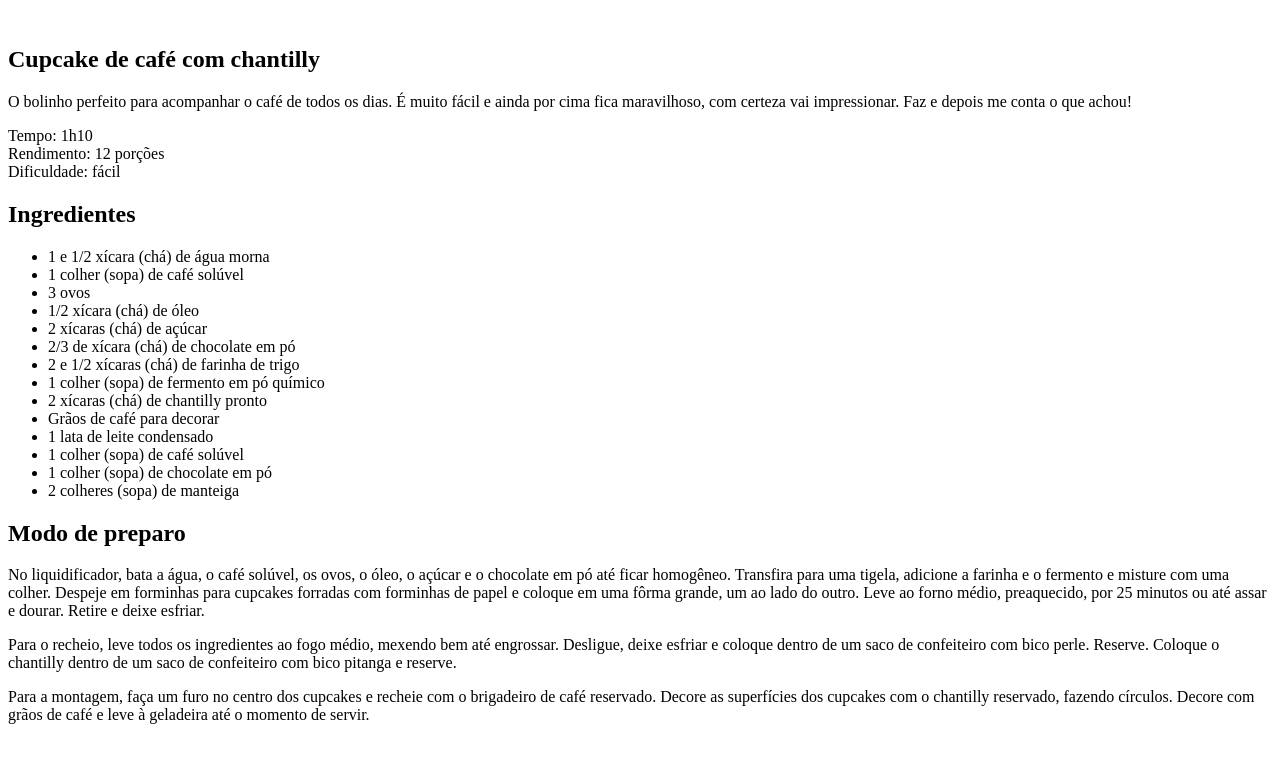
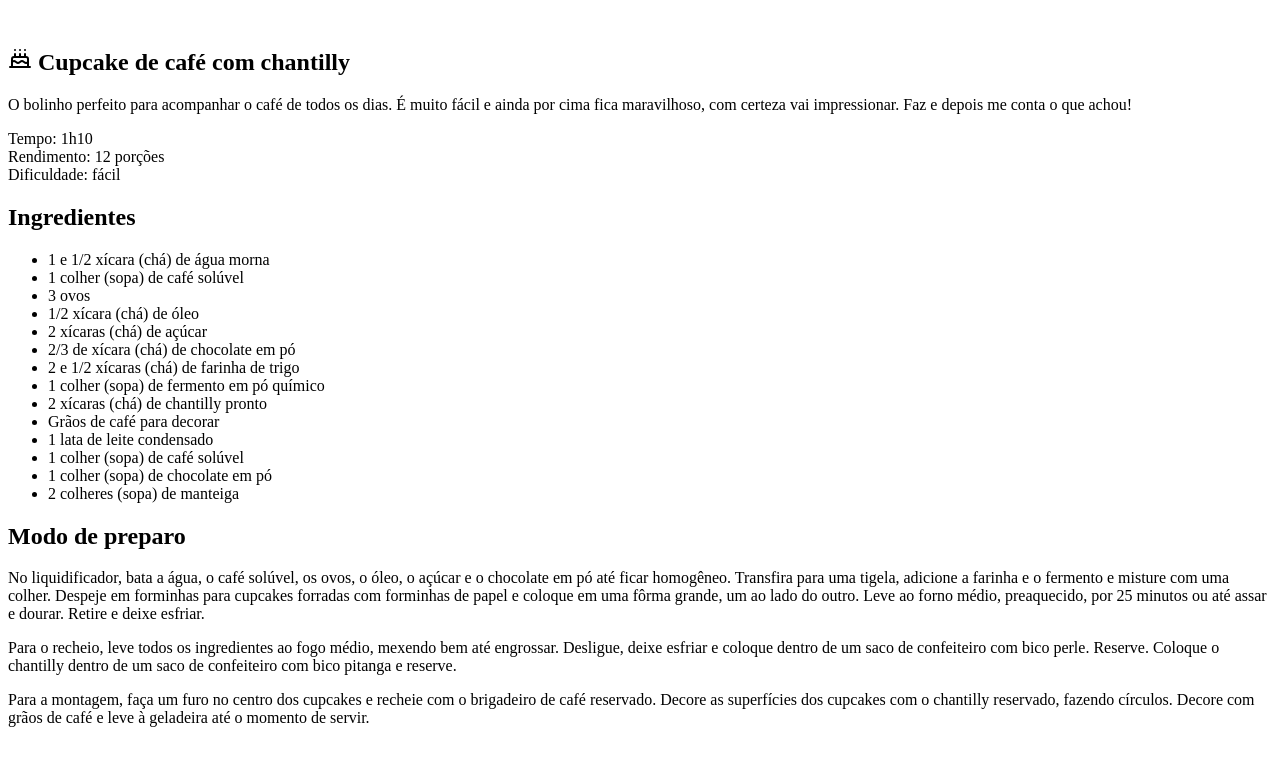
Before and after one commit to akarolba/recipes-html, a plain HTML site: page index.html in a window 1280 px wide. Drawn offline with Linux system fonts and the light colour scheme.

Commit message:
feat: add icon on title

```diff
--- a/index.html
+++ b/index.html
@@ -10,7 +10,10 @@
     <img src="" alt="">
     <main>
       <section id="about">
-        <h1>Cupcake de café com chantilly</h1>
+        <h1>
+          <svg xmlns="http://www.w3.org/2000/svg" width="24" height="24" viewBox="0 0 24 24" fill="none" stroke="currentColor" stroke-width="2" stroke-linecap="round" stroke-linejoin="round" class="lucide lucide-cake"><path d="M20 21v-8a2 2 0 0 0-2-2H6a2 2 0 0 0-2 2v8"/><path d="M4 16s.5-1 2-1 2.5 2 4 2 2.5-2 4-2 2.5 2 4 2 2-1 2-1"/><path d="M2 21h20"/><path d="M7 8v3"/><path d="M12 8v3"/><path d="M17 8v3"/><path d="M7 4h.01"/><path d="M12 4h.01"/><path d="M17 4h.01"/></svg>
+          Cupcake de café com chantilly
+        </h1>
         <p>
           O bolinho perfeito para acompanhar o café de todos os dias. É muito fácil e ainda por cima fica maravilhoso, com certeza vai impressionar. Faz e depois me conta o que achou!
         </p>
```
